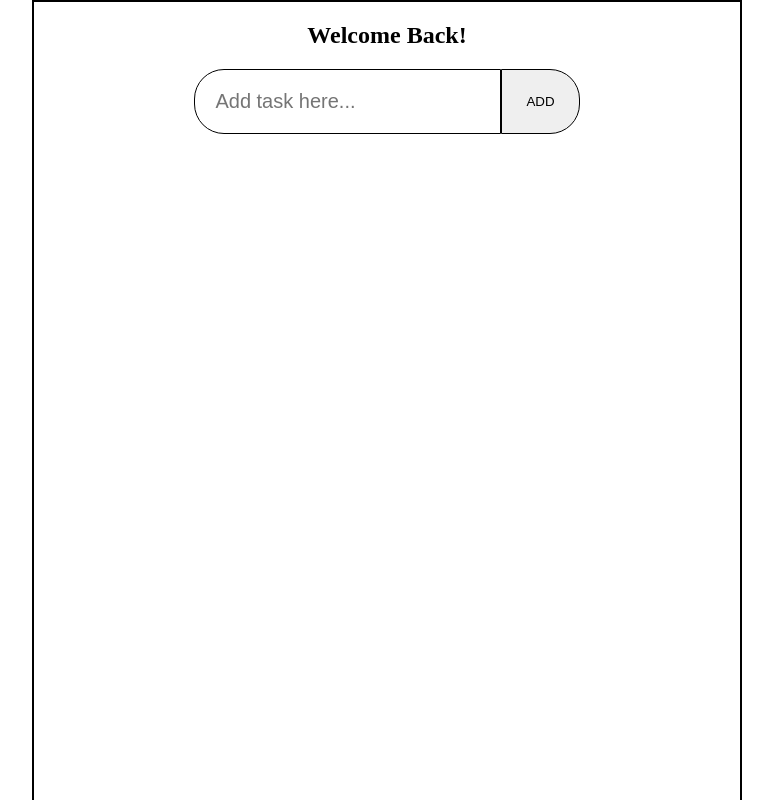
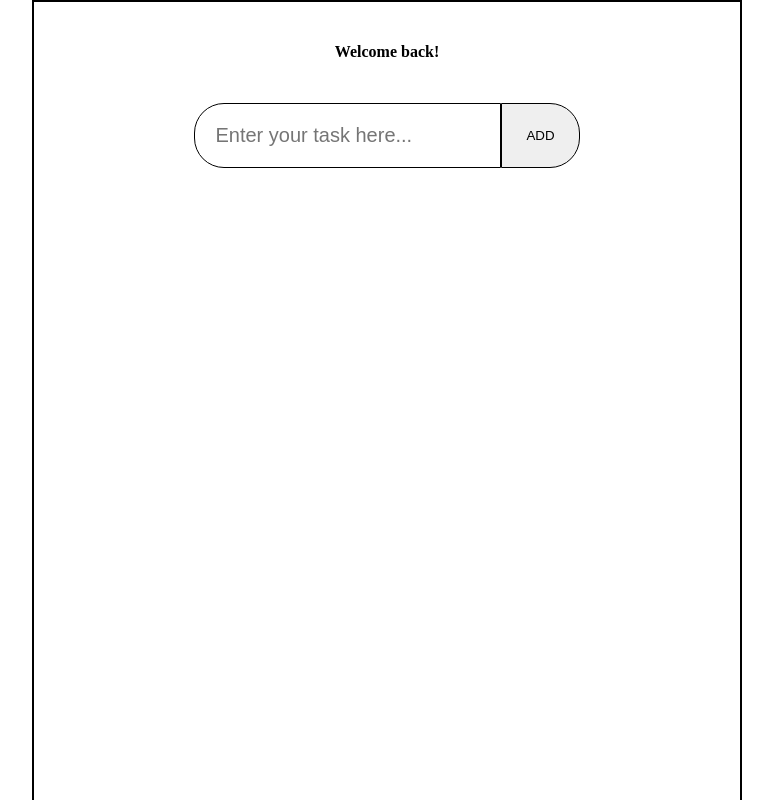
Before and after one commit to AnthonyLTorrefranca/todo-list, a React (Vite) app: page / in a window 1280 px wide. Shown: the top 800 px of the page, without its empty margins (253-1026 px from the left). Built offline with nearby package versions, Linux system fonts and the light colour scheme.

Commit message:
refactor: cleaned the function handleSubmit

```diff
--- a/src/components/Todo.css
+++ b/src/components/Todo.css
@@ -1,3 +1,9 @@
+.alertSection{
+    display: flex;
+    align-items: center;
+    justify-content: center;
+    margin: 20px;
+}
 h1 {
     display: flex;
     align-items: center;
--- a/src/components/Todo.jsx
+++ b/src/components/Todo.jsx
@@ -1,69 +1,74 @@
-import React, {useState} from 'react'
+import React, { useState } from 'react'
 import './Todo.css'
 
 export default function Todo(){
-    const [alert, setAlert] = useState("idle")
+    const [alert, setAlert] = useState("idle");
     const [task, setTask] = useState("")
     const [taskList, setTaskList] = useState([])
     function handleSubmit(e){
         e.preventDefault()
-        const taskContent = task.trim()
-        if (taskContent === ""){
+        const newTask = {id: crypto.randomUUID(), text: task.trim()};
+        if (newTask.text === ""){
             setAlert("blank")
             return
-        } else if (taskList.some(item=> item.text.toLowerCase() === taskContent.toLowerCase())){
+        } else if (taskList.some(item=> item.text.toLowerCase() === task.trim().toLowerCase())){
             setAlert("duplicate")
             return
         }
-        const newTask = { id: crypto.randomUUID(), text: task}
-        setTaskList(prev=> [...prev, newTask])
+        setTaskList(prev=>[...prev, newTask])
         setTask("")
     }
     function handleChange(e){
         setTask(e.target.value)
         setAlert("idle")
     }
-    function handleDelete(index){
-        const updatedTask= taskList.filter((_,i)=> i !==index)
+    function handleDelete(id){
+        const updatedTask = taskList.filter(item=> item.id !== id)
         setTaskList(updatedTask)
     }
-    function moveUp(index){
-        const updatedTask = [...taskList]
+    function moveUp(id){
+        const updatedTask = [...taskList];
+        const index = updatedTask.findIndex(item=> item.id === id);
         if (index > 0){
-            [updatedTask[index], updatedTask[index-1]] = [updatedTask[index-1], updatedTask[index]]
+            [updatedTask[index],updatedTask[index-1]] = [updatedTask[index-1],updatedTask[index]]
             setTaskList(updatedTask)
         }
     }
-    function moveDown(index){
-        const updatedTask = [...taskList]
-        if (index < updatedTask.length - 1){
-            [updatedTask[index + 1], updatedTask[index]] = [updatedTask[index], updatedTask[index + 1]]
+    function moveDown(id){
+        const updatedTask = [...taskList];
+        const index = updatedTask.findIndex(item=> item.id === id);
+        if (index < taskList.length - 1){
+            [updatedTask[index+1], updatedTask[index]] = [updatedTask[index], updatedTask[index+1]]
             setTaskList(updatedTask)
         }
     }
-return(
-    <section className="todo_container">
-        {alert === "idle" && <h1>Welcome Back!</h1>}
-        {alert === "blank" && <span className="alertUser">You need to enter a task!</span>}
-        {alert === "duplicate" && <span className="alertUser">That task exist already!</span>}
+    return (
+        <section>
             <form onSubmit={handleSubmit}>
-            <section className="taskGroup">
-                <input type="text" name="task" value={task} onChange={handleChange}
-                    placeholder="Add task here..." />
-                <button>ADD</button>
+            <section className='todo_container'>
+                <section className="alertSection">
+                    {alert === "idle" && <h1>Welcome back!</h1>}
+                    {alert === "duplicate" && <span className="alertUser">Already exists!</span>}
+                    {alert === "blank" && <span className="alertUser">You cannot add task with blank space!</span>}
                 </section>
-        </form>
+                <section className='taskGroup'>
+                    <input type="text" name="task" value={task} onChange={handleChange} placeholder="Enter your task here..." />
+                    <button type="submit">ADD</button>
+                </section>
                 <section className="tasks">
                     <ul>
-                {taskList.map((task, index) => (
+                        {taskList.map((task,id) =>
                         <li key={task.id}> {task.text}
-                    <section className="listBtn">
-                        <button type="button" onClick={()=> moveUp(index)}>☝️</button>
-                        <button type="button" onClick={()=> moveDown(index)}>👇</button>
-                        <button type="button" onClick={()=>handleDelete(index)}>❌</button>
+                            <section className='listBtn'>
+                                <button type="button" onClick={()=> moveUp(task.id)}>☝️</button>
+                                <button type="button" onClick={()=> moveDown(task.id)}>👇</button>
+                                <button type="button" onClick={()=> handleDelete(task.id)}>❌</button>
                             </section>
-                </li> ))}
+                        </li>)}
                     </ul>
                 </section>
             </section>
-)}
+            </form>
+        </section>
+    )
+}
```
Lines whose indentation alone changed are shown as unchanged.
